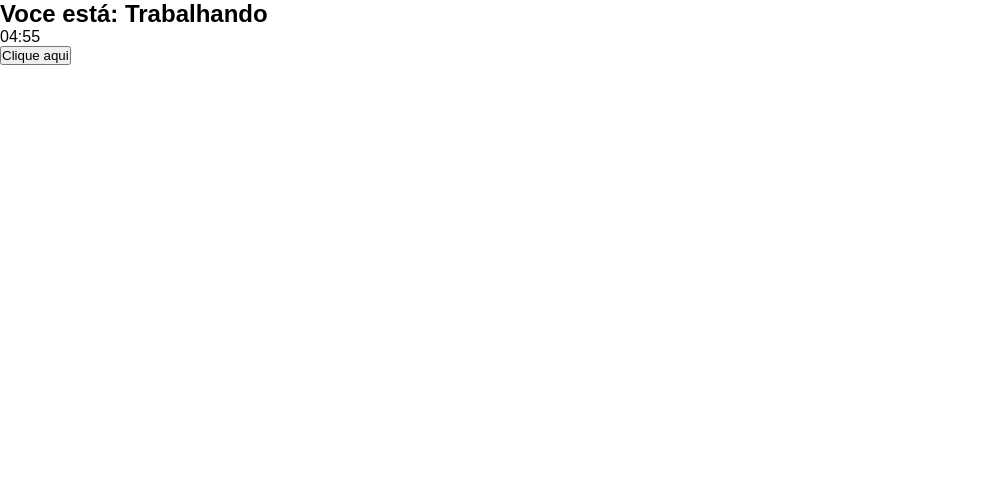
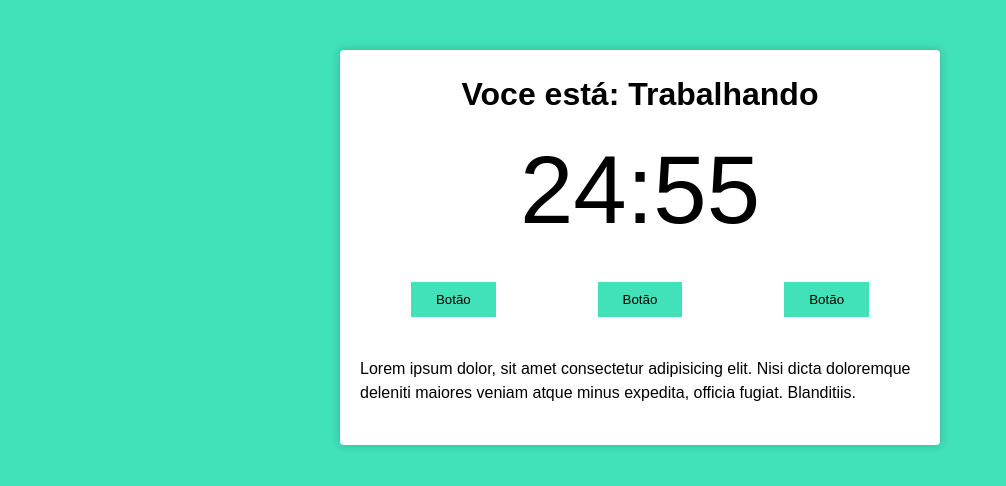
Before and after one commit to lucianodiisouza/domoporo, a React (Create React App) app: page / in a window 1280 px wide. Shown: the top 486 px of the page, without its empty margins (0-1006 px from the left). Built offline with nearby package versions, Linux system fonts and the light colour scheme.

Commit message:
adding some css base styles

```diff
--- a/src/App.tsx
+++ b/src/App.tsx
@@ -3,8 +3,13 @@ import { PomodoroTimer } from './components';
 
 function App(): JSX.Element {
 	return (
-		<div className="App">
-			<PomodoroTimer defaultPomodoroTime={300} />
+		<div className="container">
+			<PomodoroTimer
+				pomodoroTime={1500}
+				shortRestTime={300}
+				longRestTime={900}
+				cycles={4}
+			/>
 		</div>
 	);
 }
--- a/src/components/PomodoroTimer/index.tsx
+++ b/src/components/PomodoroTimer/index.tsx
@@ -4,11 +4,14 @@ import { Button } from '../Button';
 import { Timer } from '../Timer';
 
 interface Props {
-	defaultPomodoroTime: number;
+	pomodoroTime: number;
+	shortRestTime: number;
+	longRestTime: number;
+	cycles: number;
 }
 
 export default function PomodoroTimer(props: Props): JSX.Element {
-	const [mainTime, setMainTime] = useState(props.defaultPomodoroTime);
+	const [mainTime, setMainTime] = useState(props.pomodoroTime);
 
 	useInterval(() => {
 		setMainTime(mainTime - 1);
@@ -18,7 +21,18 @@ export default function PomodoroTimer(props: Props): JSX.Element {
 		<div className="pomodoro">
 			<h2>Voce está: Trabalhando</h2>
 			<Timer mainTime={mainTime} />
-			<Button text="Clique aqui" onClick={() => alert(1)}></Button>
+			<div className="controls">
+				<Button text="Botão" onClick={() => alert(1)}></Button>
+				<Button text="Botão" onClick={() => alert(1)}></Button>
+				<Button text="Botão" onClick={() => alert(1)}></Button>
+			</div>
+			<div className="details">
+				<p>
+					Lorem ipsum dolor, sit amet consectetur adipisicing elit. Nisi dicta
+					doloremque deleniti maiores veniam atque minus expedita, officia
+					fugiat. Blanditiis.
+				</p>
+			</div>
 		</div>
 	);
 }
--- a/src/index.css
+++ b/src/index.css
@@ -7,4 +7,64 @@
 
 body {
 	font-family: sans-serif;
+	background: #41e1ba;
+	transition: background-color 300ms ease-in-out;
+	line-height: 1.5;
 }
+
+.container {
+	max-width: 640px;
+	margin: 0 auto;
+}
+
+.working {
+	background: #ef5d50;
+}
+
+.hidden {
+	display: none;
+}
+
+.pomodoro {
+	background: #fff;
+	margin: 50px 20px;
+	padding: 20px;
+
+	border-radius: 4px;
+	box-shadow: 0 0 10px rgba(0, 0, 0, 0.2);
+}
+
+.pomodoro h2 {
+	font-size: 2rem;
+	text-align: center;
+}
+
+.pomodoro .timer {
+	font-size: 6rem;
+	text-align: center;
+}
+
+.pomodoro .controls {
+	display: flex;
+	align-items: center;
+	justify-content: space-evenly;
+}
+
+.pomodoro button {
+	background: #41e1ba;
+	border: none;
+	cursor: pointer;
+	padding: 10px 25px;
+	color: #000;
+	transition: background-color 300ms ease-in-out;
+	margin: 20px auto;
+}
+
+.pomodoro .working button {
+	background: #ef5d50;
+	color: #fff;
+}
+
+.pomodoro .details {
+	margin: 20px 0;
+}
```
